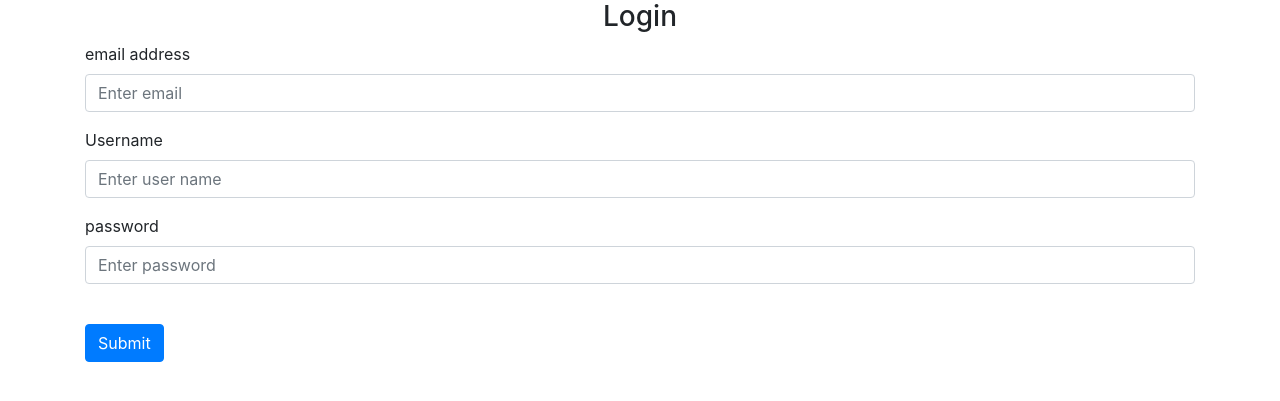
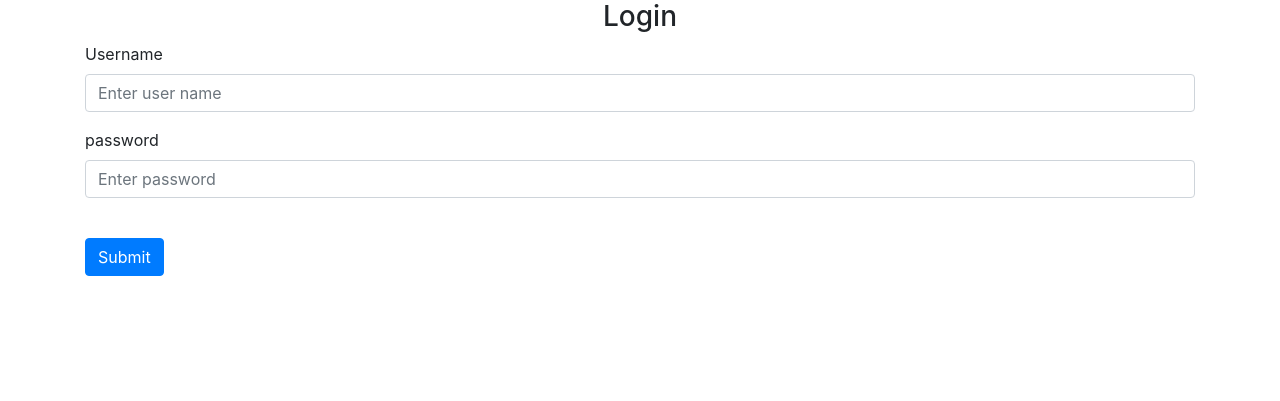
Before and after one commit to Aidan-Zamfir/Library-App, a Flask app: template website/templates/login.html in a window 1280 px wide. Shown: the top 401 px of the page. Run offline with Flask 3, Linux system fonts and the light colour scheme; the template is opened without the code that fills it, so the values that code supplies are empty.

Commit message:
login functionality

```diff
--- a/website/templates/index.html
+++ b/website/templates/index.html
@@ -3,6 +3,9 @@
     <h1>HOMEPAGE</h1>
     <a href="{{ url_for('auth.sign_up') }}">
         <button>Sign Up</button> <!-- Temp button - saves time-->
+    </a>
+    <a href="{{ url_for('auth.login') }}">
+        <button>login</button>
     </a>
 {% endblock %} <!-- specifies where to insert content (override base.html) -->
 
--- a/website/templates/login.html
+++ b/website/templates/login.html
@@ -2,14 +2,14 @@
 {% block content %}
 <form method="POST">
     <h3 align="center">Login</h3>
-    <div class="form-group">
-        <label for="email">email address</label>
-            <input type="email"
-                   class="form-control"
-                   id="email"
-                   name="email"
-                   placeholder="Enter email">
-    </div>
+<!--    <div class="form-group">-->
+<!--        <label for="email">email address</label>-->
+<!--            <input type="email"-->
+<!--                   class="form-control"-->
+<!--                   id="email"-->
+<!--                   name="email"-->
+<!--                   placeholder="Enter email">-->
+<!--    </div>-->
     <div class="form-group">
         <label for="userName">Username</label>
         <input type="text"
--- a/website/views.py
+++ b/website/views.py
@@ -1,7 +1,10 @@
 from flask import Blueprint, render_template
+from flask_login import login_required, current_user
+
 
 views = Blueprint('views', __name__)
 
 @views.route('/')
+@login_required
 def home():
     return render_template("index.html")
```
Also changed, not shown: website/__init__.py (+10 -1 lines).
